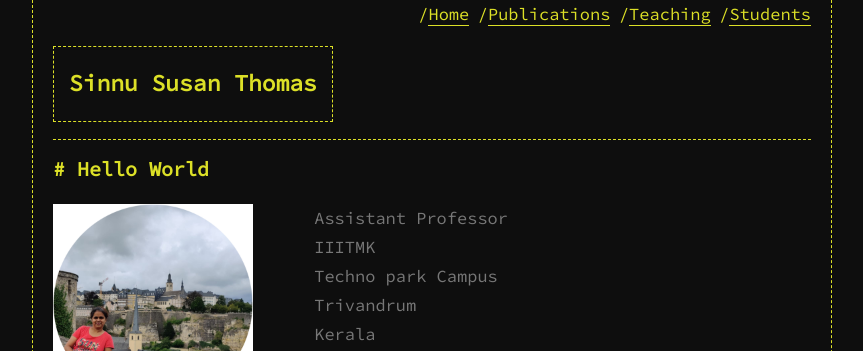
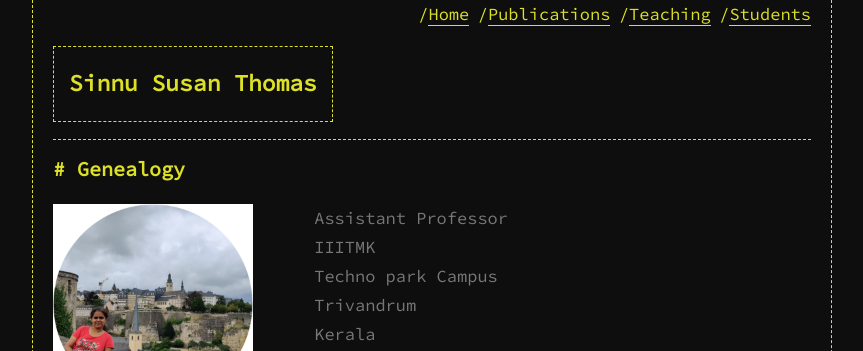
Before and after one commit to sinnuthomas/sinnuthomas.github.io, a Jekyll site: the page built from _posts/2019-1-23-Hello-World.md, in a window 1280 px wide. Shown: the top 351 px of the page, without its empty margins (208-1071 px from the left). Built offline with Jekyll 4.4.1, drawn with Linux system fonts in a browser that asks for light colours; comment, search, counter and statistics services are not loaded; some of the changed lines change nothing that is shown.

Commit message:
Update 2019-1-23-Hello-World.md

```diff
--- a/_posts/2019-1-23-Hello-World.md
+++ b/_posts/2019-1-23-Hello-World.md
@@ -1,13 +1,16 @@
 ---
 layout: post
-title: "Hello World"
+title: "Genealogy"
 date: 2019-01-23 10:30:00
+image: '/assets/img/post-image.png'
 description: 'Welcome world, here I come.'
 tags:
 - other
 categories:
 - other
+twitter_text: 'Hello World'
 ---
+
 <img align="left" src="sinnu.jpg" width="200">
 
 &nbsp;&nbsp;&nbsp;&nbsp;&nbsp;&nbsp;Assistant Professor<br>
```
